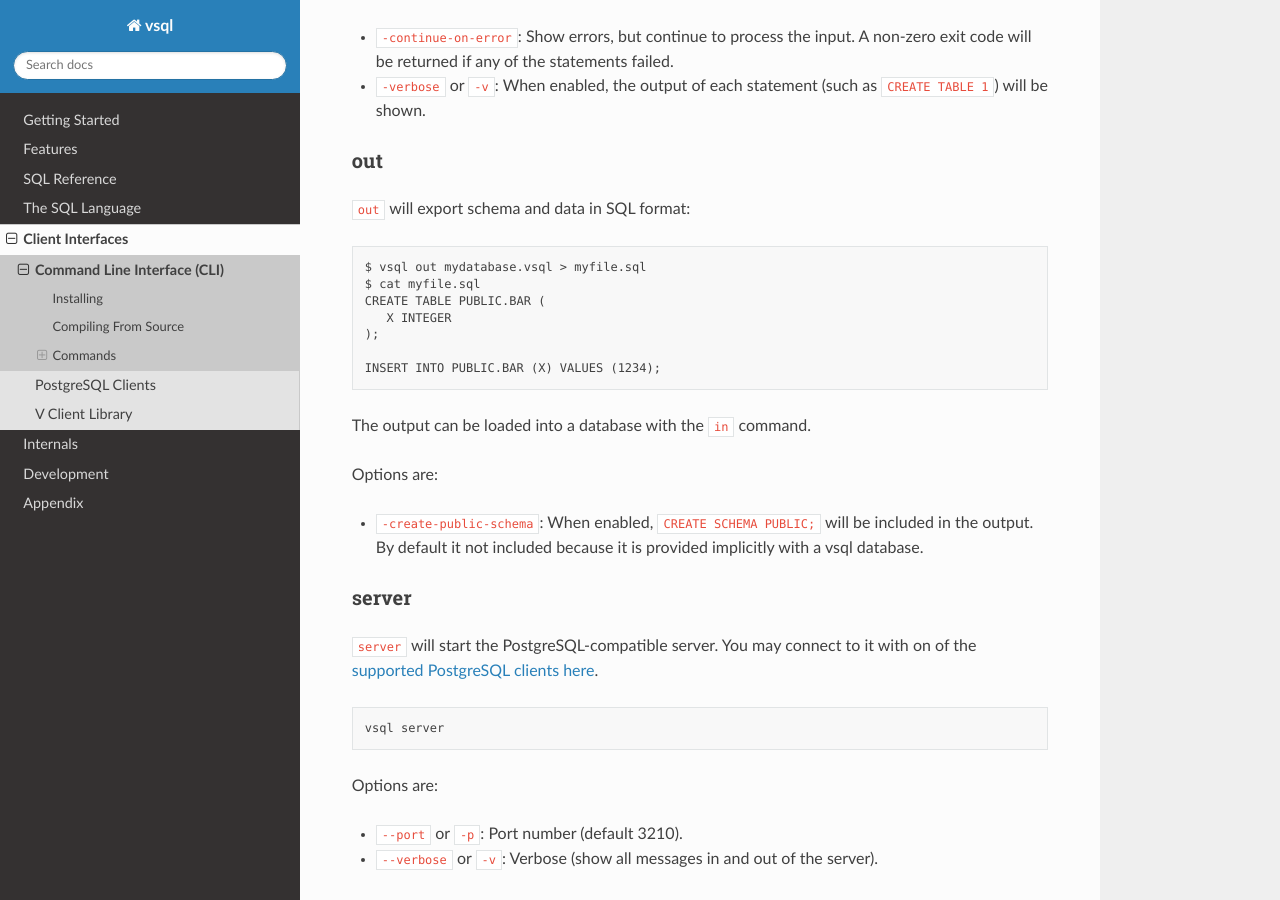
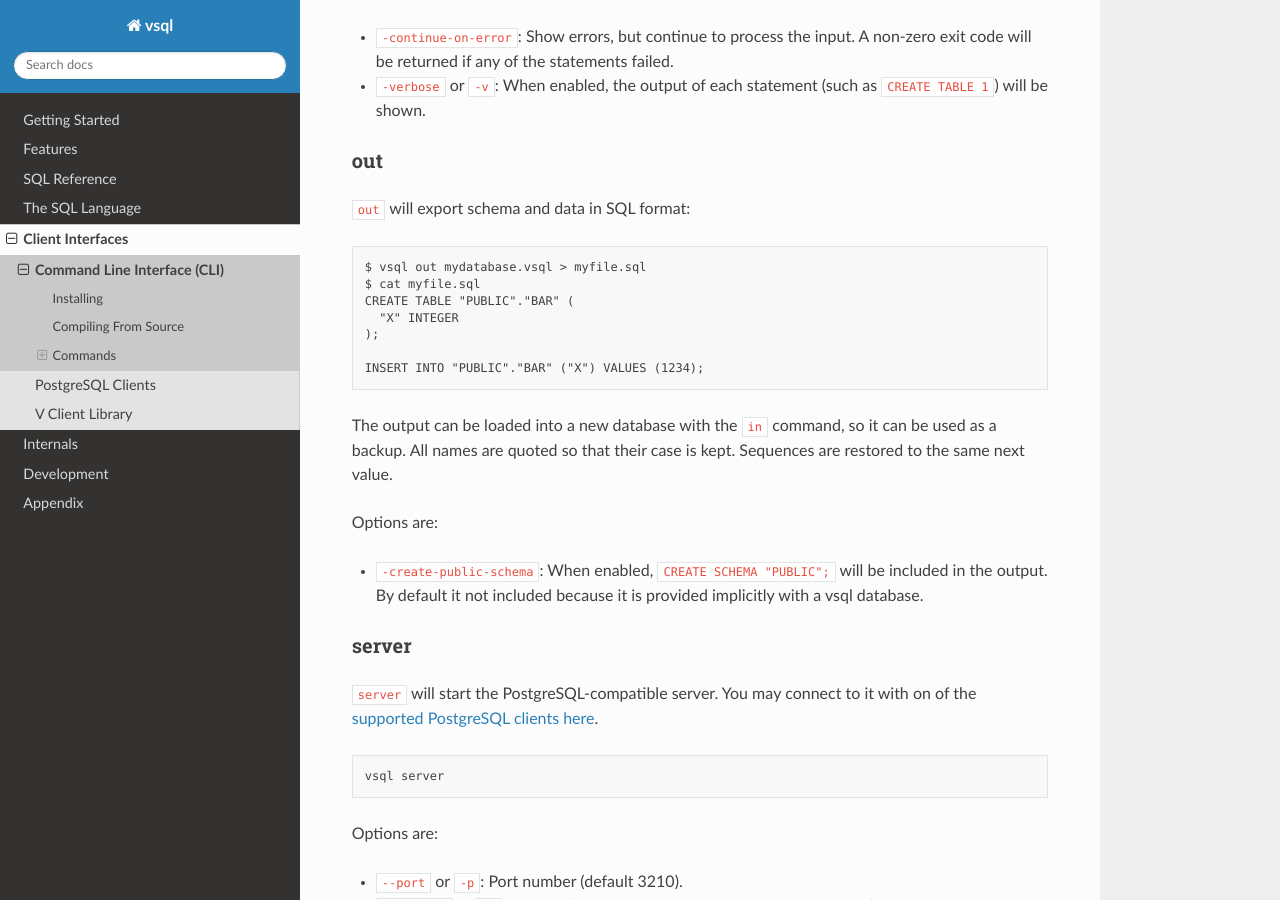
Before and after one commit to elliotchance/vsql, a Sphinx documentation site: the page built from docs/cli.rst, in a window 1280 px wide and 900 px high, scrolled down 1559 px. Built offline with Sphinx 7.4.7 and the Read the Docs theme 3.1.0, drawn with Linux system fonts in a browser that asks for light colours.

Commit message:
out: Produce SQL that can be loaded back with vsql in (#422)
The CREATE TABLE used fully qualified column names, values weren't quoted,
names weren't quoted (so a lowercase name or one like "Value" failed),
PRIMARY KEY was missing, CREATE SCHEMA was only written for PUBLIC (the
condition was inverted), and a sequence that had gone past its limit was
restarted with a value outside of its range. Values now use Value.literal(),
and a sequence past its limit is restored to its last value and then used
once.

Doubles also didn't round-trip. They were written with 12 significant
digits, and an approximate numeric literal was read by multiplying the
mantissa by a power of 10, which is wrong for about a third of all doubles.
They're now written in their shortest exact form and read with strtod.

A new CLI test loads a dump into a new database and checks that dumping it
again gives the same SQL.

SQL E011-02

Fixes #404

Co-authored-by: Claude Opus 5.5 <noreply@anthropic.com>

```diff
--- a/docs/cli.rst
+++ b/docs/cli.rst
@@ -78,17 +78,19 @@ out
 
    $ vsql out mydatabase.vsql > myfile.sql
    $ cat myfile.sql
-   CREATE TABLE PUBLIC.BAR (
-      X INTEGER
+   CREATE TABLE "PUBLIC"."BAR" (
+     "X" INTEGER
    );
 
-   INSERT INTO PUBLIC.BAR (X) VALUES (1234);
+   INSERT INTO "PUBLIC"."BAR" ("X") VALUES (1234);
 
-The output can be loaded into a database with the ``in`` command.
+The output can be loaded into a new database with the ``in`` command, so it can
+be used as a backup. All names are quoted so that their case is kept. Sequences
+are restored to the same next value.
 
 Options are:
 
-- ``-create-public-schema``: When enabled, ``CREATE SCHEMA PUBLIC;`` will be
+- ``-create-public-schema``: When enabled, ``CREATE SCHEMA "PUBLIC";`` will be
   included in the output. By default it not included because it is provided
   implicitly with a vsql database.
 
```
Also changed, not shown: 15 other files.
